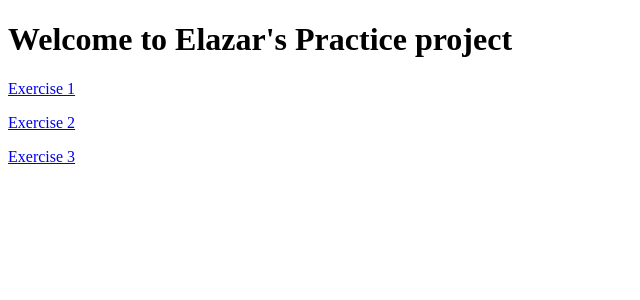
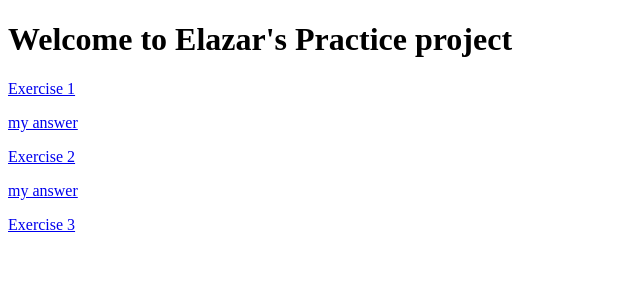
Before and after one commit to Elaz33/car-project, a SvelteKit app: page / in a window 1280 px wide. Shown: the top 300 px of the page, without its empty margins (0-640 px from the left). Built offline with nearby package versions, Linux system fonts and the light colour scheme.

Commit message:
exercise 2

```diff
--- a/src/routes/+page.svelte
+++ b/src/routes/+page.svelte
@@ -1,4 +1,6 @@
 <h1>Welcome to Elazar's Practice project</h1>
 <p><a href="/exercises/1/instructions">Exercise 1</a></p>
+<p><a href="/exercises/1/my-answer">my answer</a></p>
 <p><a href="/exercises/2/instructions">Exercise 2</a></p>
+<p><a href="exercises/2/my-answer">my answer</a></p>
 <p><a href="/exercises/3/instructions">Exercise 3</a></p>
```
